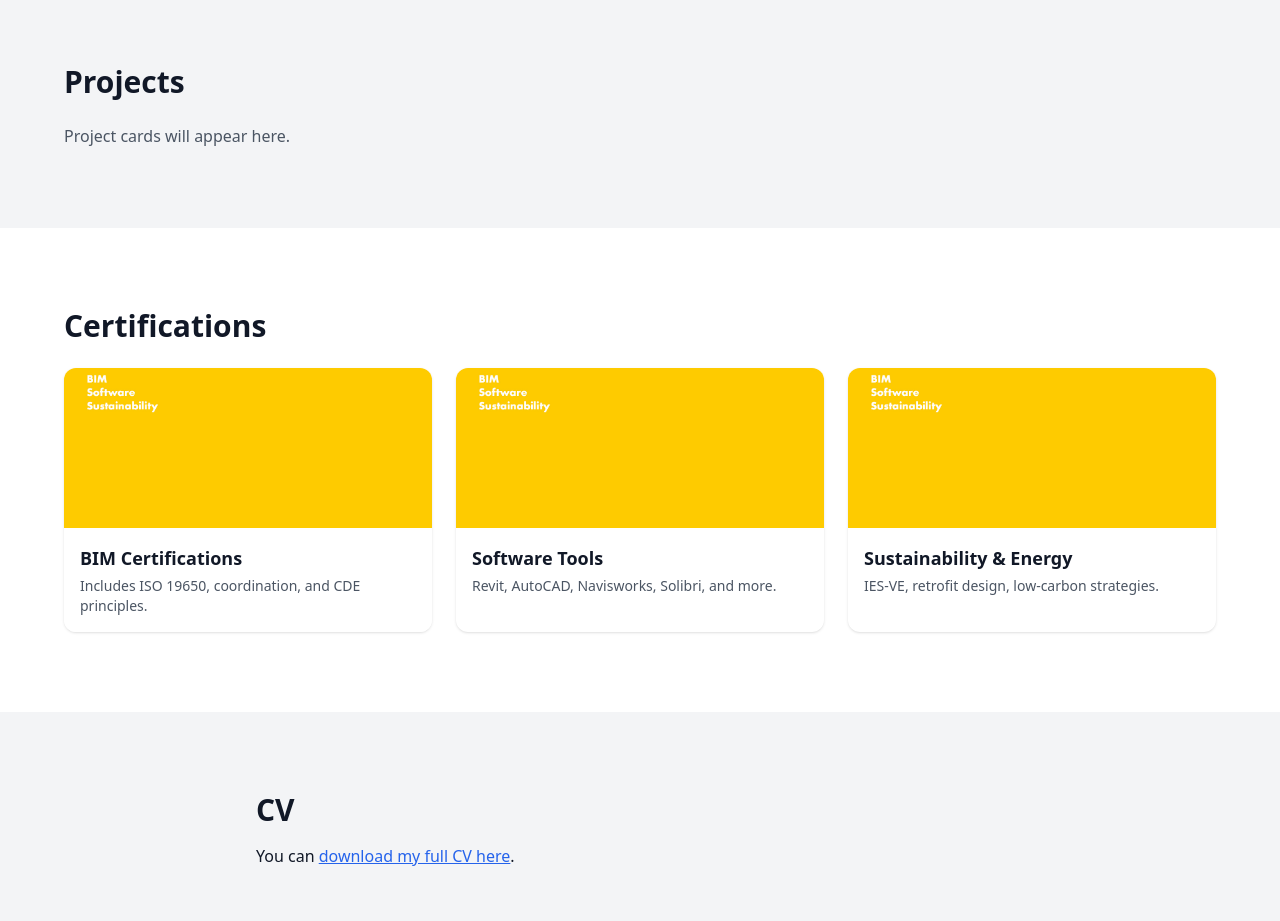
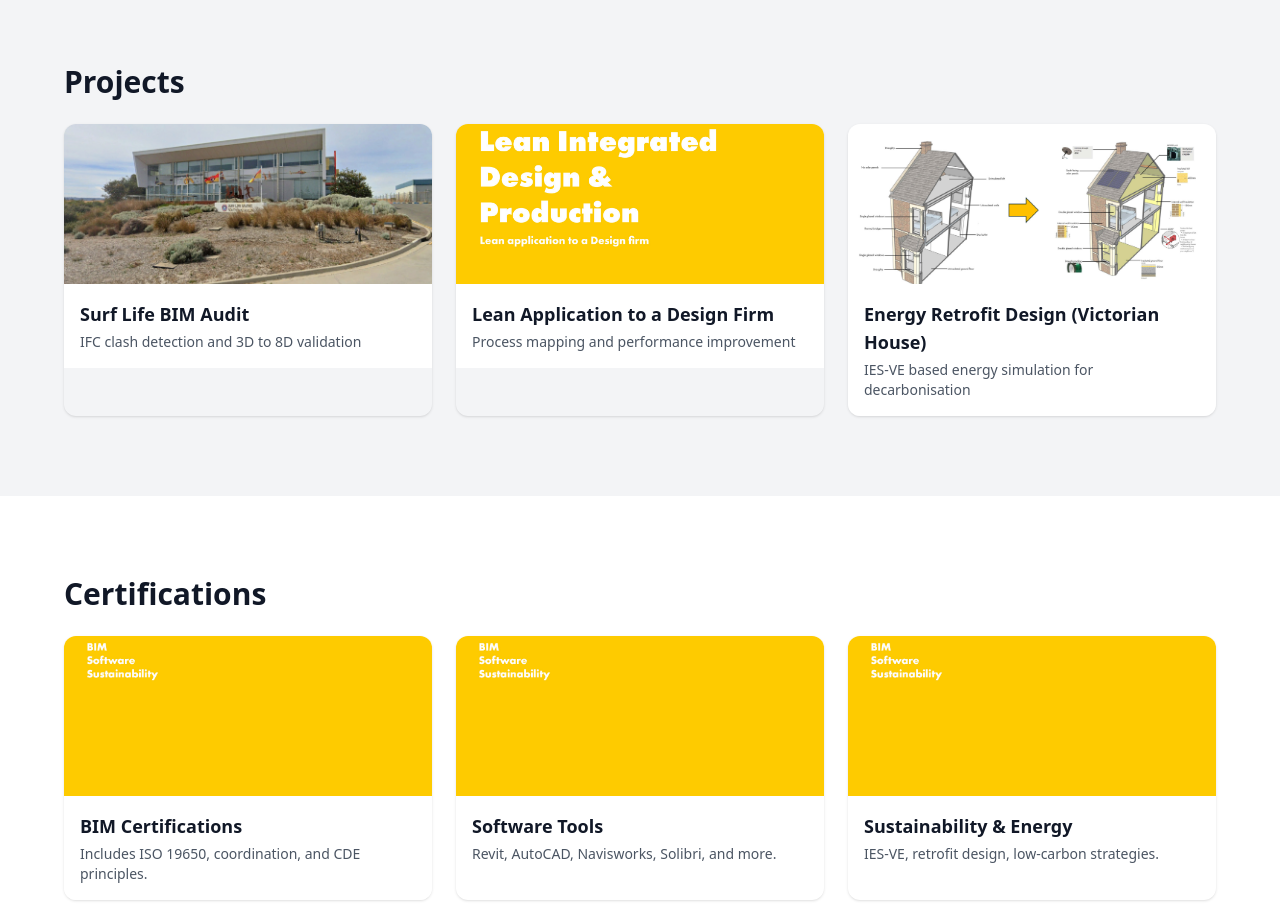
Before and after one commit to solotecture/solomon_tesfaye, a plain HTML site: page index.html in a window 1280 px wide. Shown: the part 1100-2021 px from the top of the page. Drawn offline with nearby package versions, Linux system fonts and the light colour scheme.

Commit message:
index.html

```diff
--- a/index.html
+++ b/index.html
@@ -56,7 +56,31 @@
     <div class="max-w-6xl mx-auto">
       <h2 class="text-3xl font-bold mb-6">Projects</h2>
       <div class="grid grid-cols-1 sm:grid-cols-2 lg:grid-cols-3 gap-6">
-        <p class="text-gray-600">Project cards will appear here.</p>
+
+        <a href="surf-life-bim-audit.pdf" target="_blank" class="block rounded-xl overflow-hidden shadow hover:shadow-lg transition">
+          <img src="surf-life-bim-audit.jpg" alt="Surf Life BIM Audit" class="w-full h-40 object-cover">
+          <div class="bg-white p-4">
+            <h3 class="text-lg font-semibold mb-1">Surf Life BIM Audit</h3>
+            <p class="text-sm text-gray-600">IFC clash detection and 3D to 8D validation</p>
+          </div>
+        </a>
+
+        <a href="lean-design-firm.pdf" target="_blank" class="block rounded-xl overflow-hidden shadow hover:shadow-lg transition">
+          <img src="lean-design-firm.jpg" alt="Lean Design Firm" class="w-full h-40 object-cover">
+          <div class="bg-white p-4">
+            <h3 class="text-lg font-semibold mb-1">Lean Application to a Design Firm</h3>
+            <p class="text-sm text-gray-600">Process mapping and performance improvement</p>
+          </div>
+        </a>
+
+        <a href="retrofit-victorian-house.pdf" target="_blank" class="block rounded-xl overflow-hidden shadow hover:shadow-lg transition">
+          <img src="retrofit-victorian-house.jpg" alt="Retrofit Victorian House" class="w-full h-40 object-cover">
+          <div class="bg-white p-4">
+            <h3 class="text-lg font-semibold mb-1">Energy Retrofit Design (Victorian House)</h3>
+            <p class="text-sm text-gray-600">IES-VE based energy simulation for decarbonisation</p>
+          </div>
+        </a>
+
       </div>
     </div>
   </section>
```
